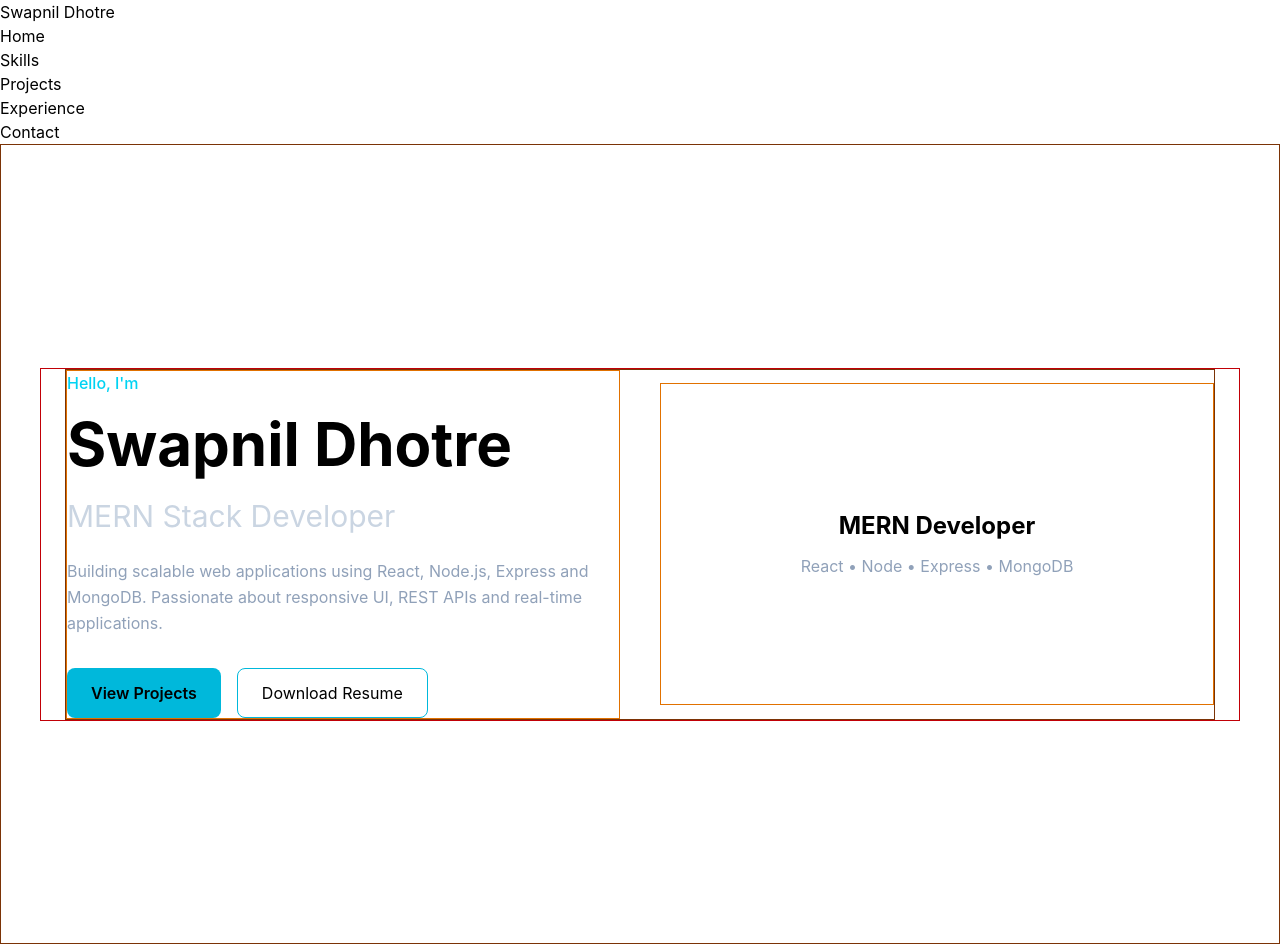
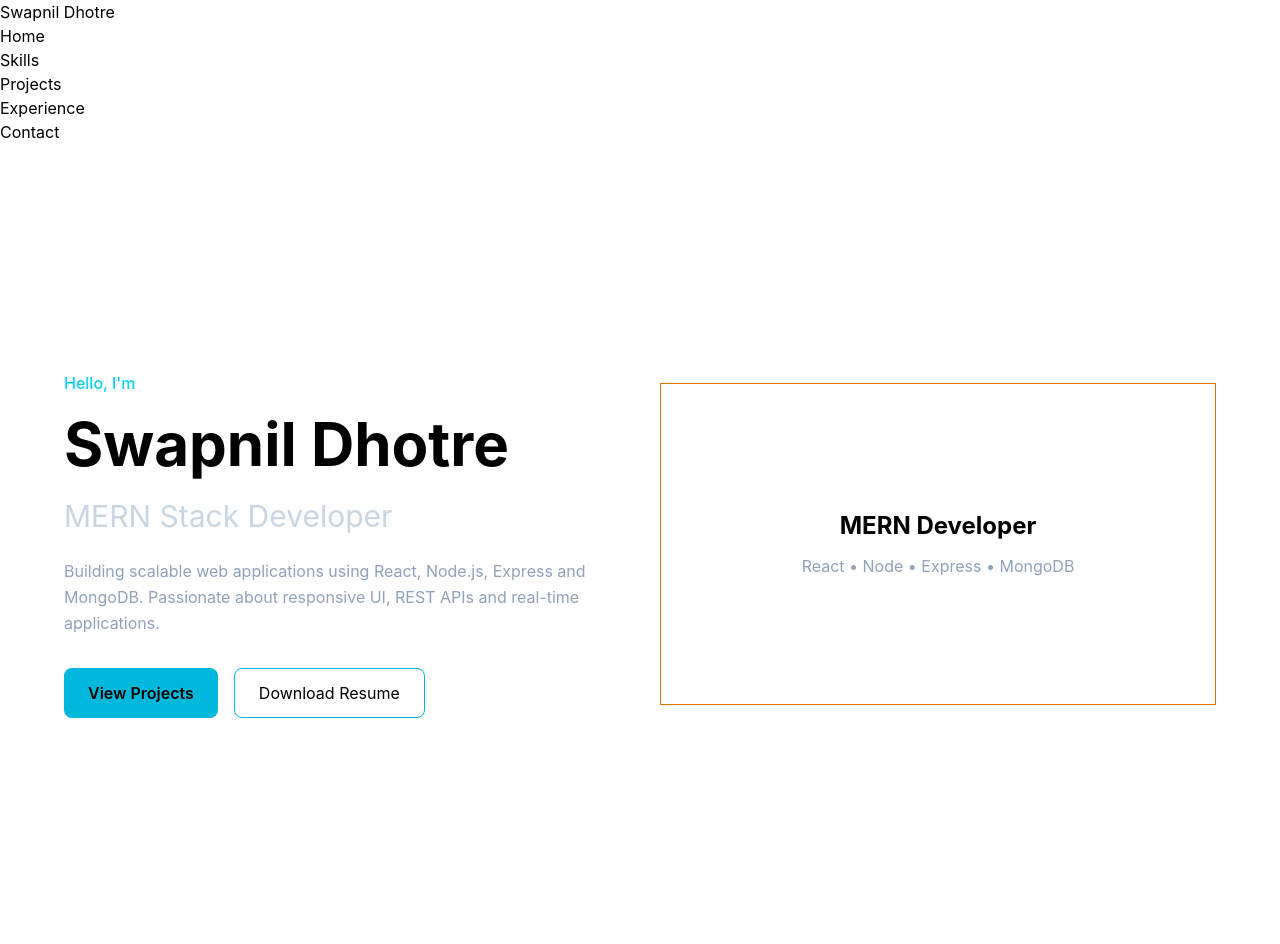
Before and after one commit to Swapnil7058/swapnil-portfolio, a React (Vite) app in the folder client/: page / in a window 1280 px wide. Built offline with nearby package versions, Linux system fonts and the light colour scheme.

Commit message:
feat(hero): remove unnessary borders

```diff
--- a/client/src/components/Hero.jsx
+++ b/client/src/components/Hero.jsx
@@ -2,11 +2,11 @@ import React from "react";
 
 const Hero = () => {
   return (
-    <section id="home" className="min-h-screen flex items-center border border-amber-900">
-      <div className="container-custom mx-auto px-6 border-red-700 border">
-        <div className="grid lg:grid-cols-2 gap-10 items-center border border-amber-900">
+    <section id="home" className="min-h-screen flex items-center">
+      <div className="container-custom mx-auto px-6">
+        <div className="grid lg:grid-cols-2 gap-10 items-center">
           {/* Left Side */}
-          <div className="border border-amber-600">
+          <div>
             <p className="text-cyan-400 font-medium mb-3">Hello, I'm</p>
 
             <h1 className="text-5xl md:text-6xl font-bold leading-tight">
```
